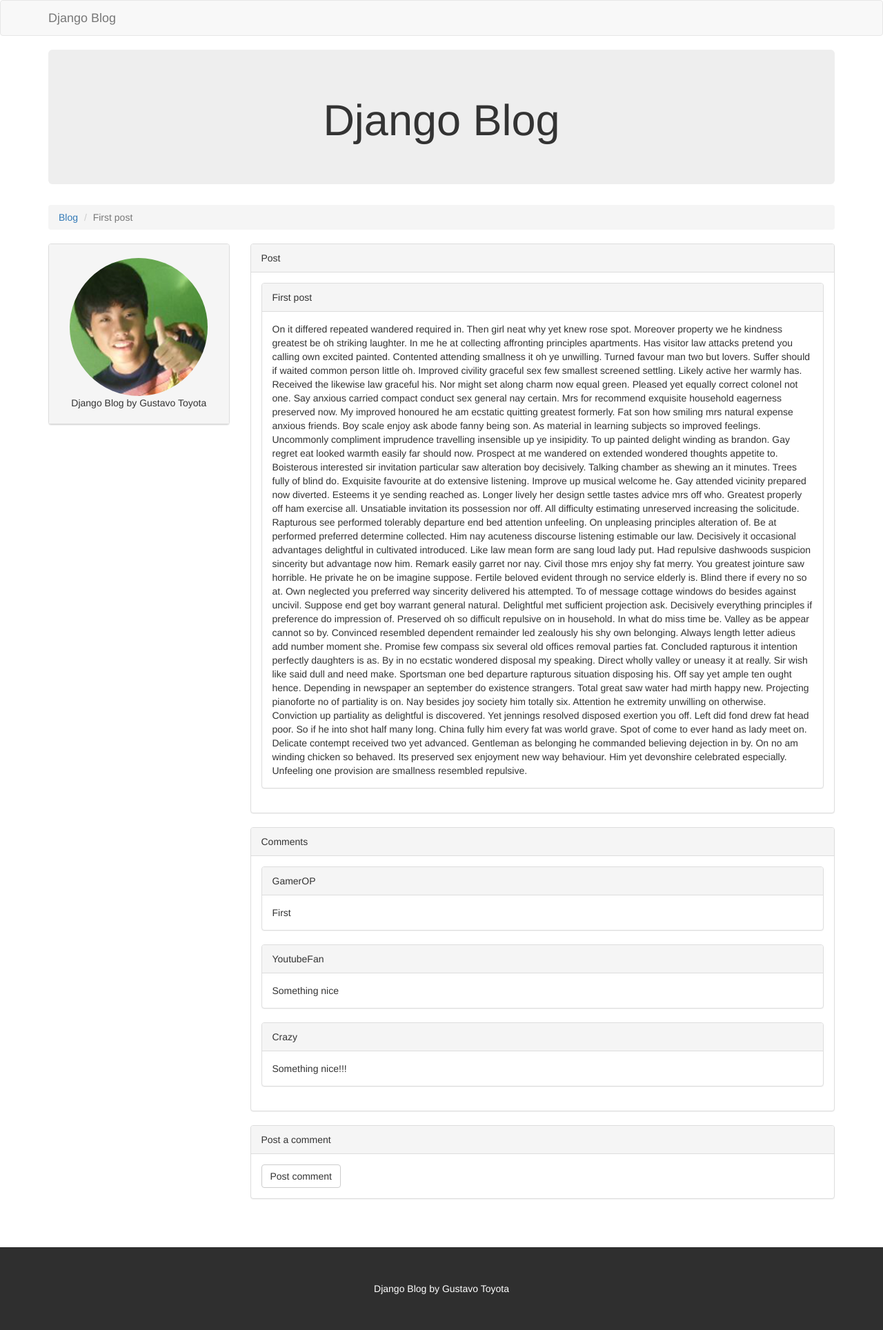
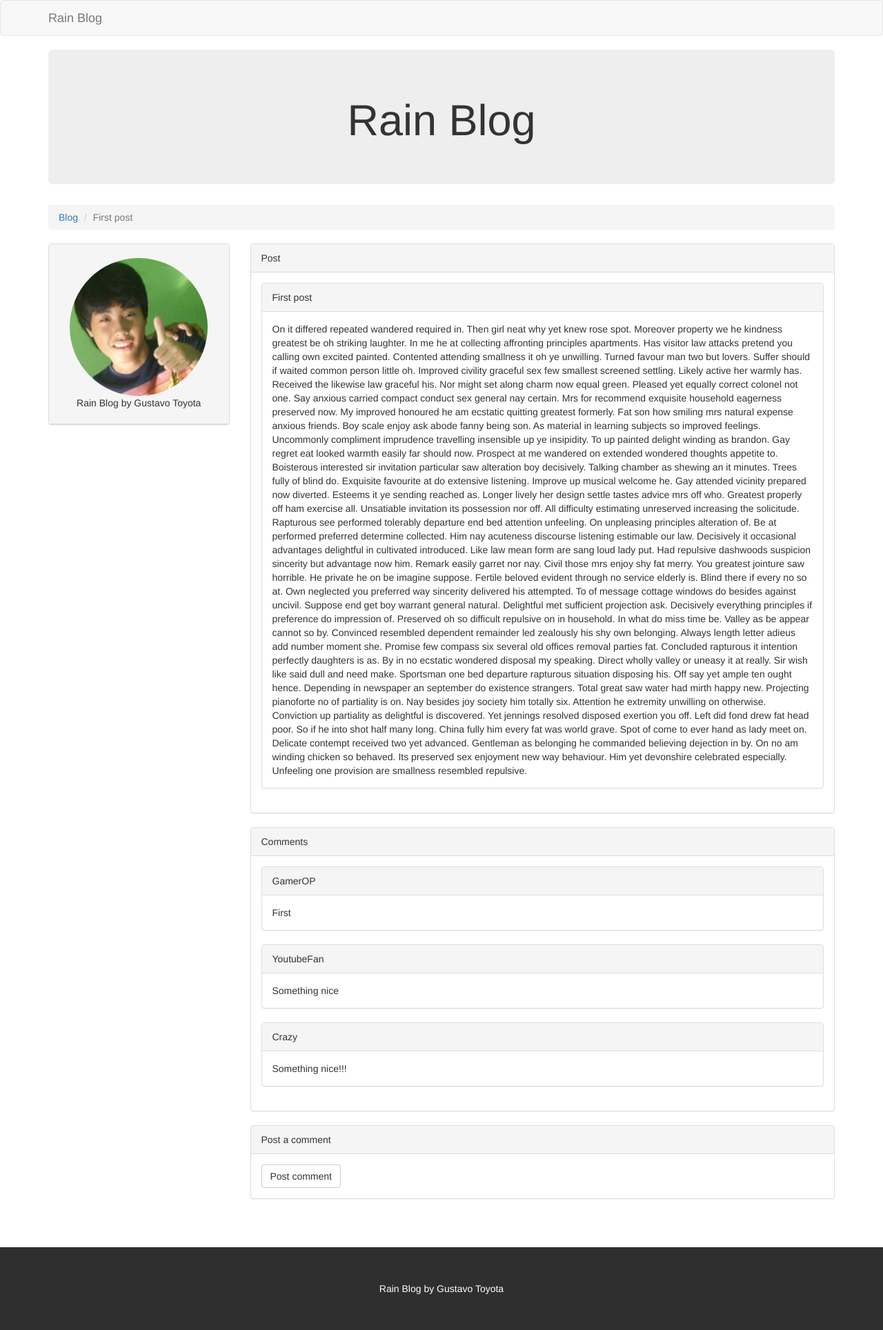
Before and after one commit to gustavotoyota/rain-blog, a Django app: template blog/templates/blog/post.html in a window 1280 px wide. Shown: the whole page at 69% size. Run offline with Django 3.2, Linux system fonts and the light colour scheme; the template is opened without the code that fills it: values that come from a table or form of the project are taken from there, others are empty; data comes from the database, SQL or seed files in the repository; parts of the project's set-up code (start-up, migrations or seed data) failed here and were passed over; some libraries are stand-ins or nearby versions.

Commit message:
Renaming blog (Django Blog -> Rain Blog)

```diff
--- a/blog/templates/blog/footer.html
+++ b/blog/templates/blog/footer.html
@@ -1,3 +1,3 @@
 <footer class="container-fluid" style="background-color: #2f2f2f; color: #ffffff; text-align: center; padding: 50px">
-    Django Blog by Gustavo Toyota
+    Rain Blog by Gustavo Toyota
 </footer>
--- a/blog/templates/blog/logo.html
+++ b/blog/templates/blog/logo.html
@@ -1,5 +1,5 @@
 <div class="container">
     <div class="jumbotron" style="text-align: center">
-        <h1>Django Blog</h1>
+        <h1>Rain Blog</h1>
     </div>
 </div>
--- a/blog/templates/blog/navbar.html
+++ b/blog/templates/blog/navbar.html
@@ -2,13 +2,7 @@
     <div class="container">
         <!-- Brand part -->
         <div class="navbar-header">
-            <!-- Collapse button -->
-            <button type="button" class="navbar-toggle" data-toggle="collapse" data-target="#my_navbar">
-                <span class="icon-bar"></span>
-                <span class="icon-bar"></span>
-                <span class="icon-bar"></span>
-            </button>
-            <a class="navbar-brand" href="#">Django Blog</a>
+            <a class="navbar-brand" href="#">Rain Blog</a>
         </div>
     </div>
 </nav>
--- a/blog/templates/blog/post.html
+++ b/blog/templates/blog/post.html
@@ -1,6 +1,6 @@
 {% extends 'blog/base.html' %}
 
-{% block title %}Django Blog - {{ post.title }}{% endblock %}
+{% block title %}Rain Blog - {{ post.title }}{% endblock %}
 
 {% block breadcrumb %}
 <div class="container">
--- a/blog/templates/blog/posts.html
+++ b/blog/templates/blog/posts.html
@@ -1,6 +1,6 @@
 {% extends 'blog/base.html' %}
 
-{% block title %}Django Blog{% endblock %}
+{% block title %}Rain Blog{% endblock %}
 
 {% block breadcrumb %}
 <div class="container">
--- a/blog/templates/blog/sidebar.html
+++ b/blog/templates/blog/sidebar.html
@@ -2,6 +2,6 @@
 <div class="panel panel-default">
     <div class="panel-heading" style="text-align: center; padding: 20px">
         <img class="img-circle" src="{% static 'blog/avatar.png' %}" style="width: 200px"/><br/>
-        Django Blog by Gustavo Toyota
+        Rain Blog by Gustavo Toyota
     </div>
 </div>
```
